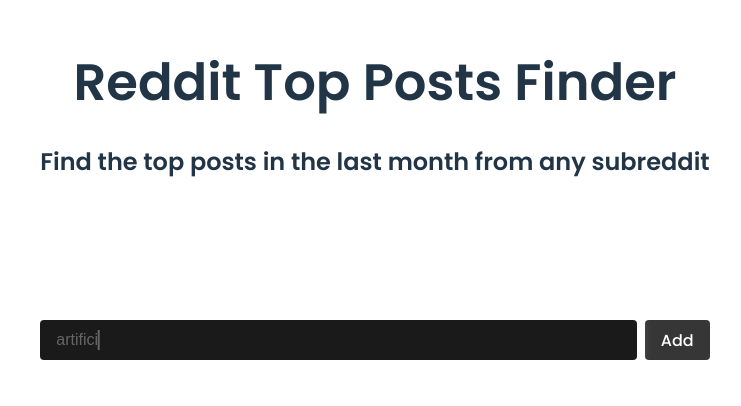
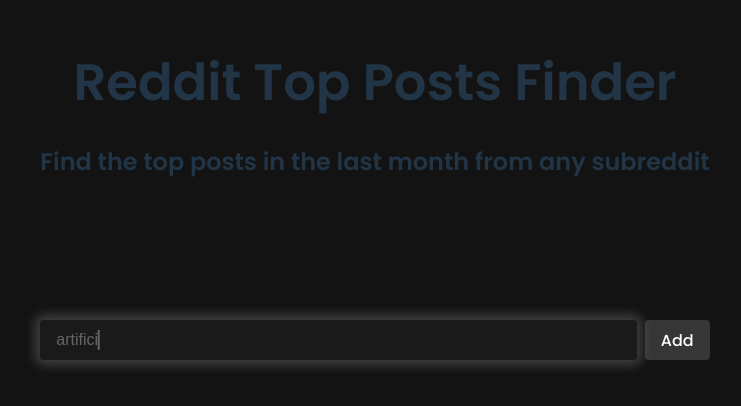
Before and after one commit to Cookseyyyyyy/subredditscraper, a React (Vite) app: page / in a window 1280 px wide. Shown: the part 194-600 px from the top of the page, without its empty margins (265-1006 px from the left). Built offline with nearby package versions, Linux system fonts and the light colour scheme.

Commit message:
changed bg color

```diff
--- a/src/App.css
+++ b/src/App.css
@@ -1,7 +1,15 @@
 @import url('https://fonts.googleapis.com/css2?family=Poppins:wght@300;400;500;600&display=swap');
+
+
+body {
+  margin: 0;
+  min-height: 100vh;
+  background-color: #131313;
+}
 
 #root {
   max-width: 1280px;
+
   margin: 0 auto;
   padding: 2rem;
   text-align: center;
```
